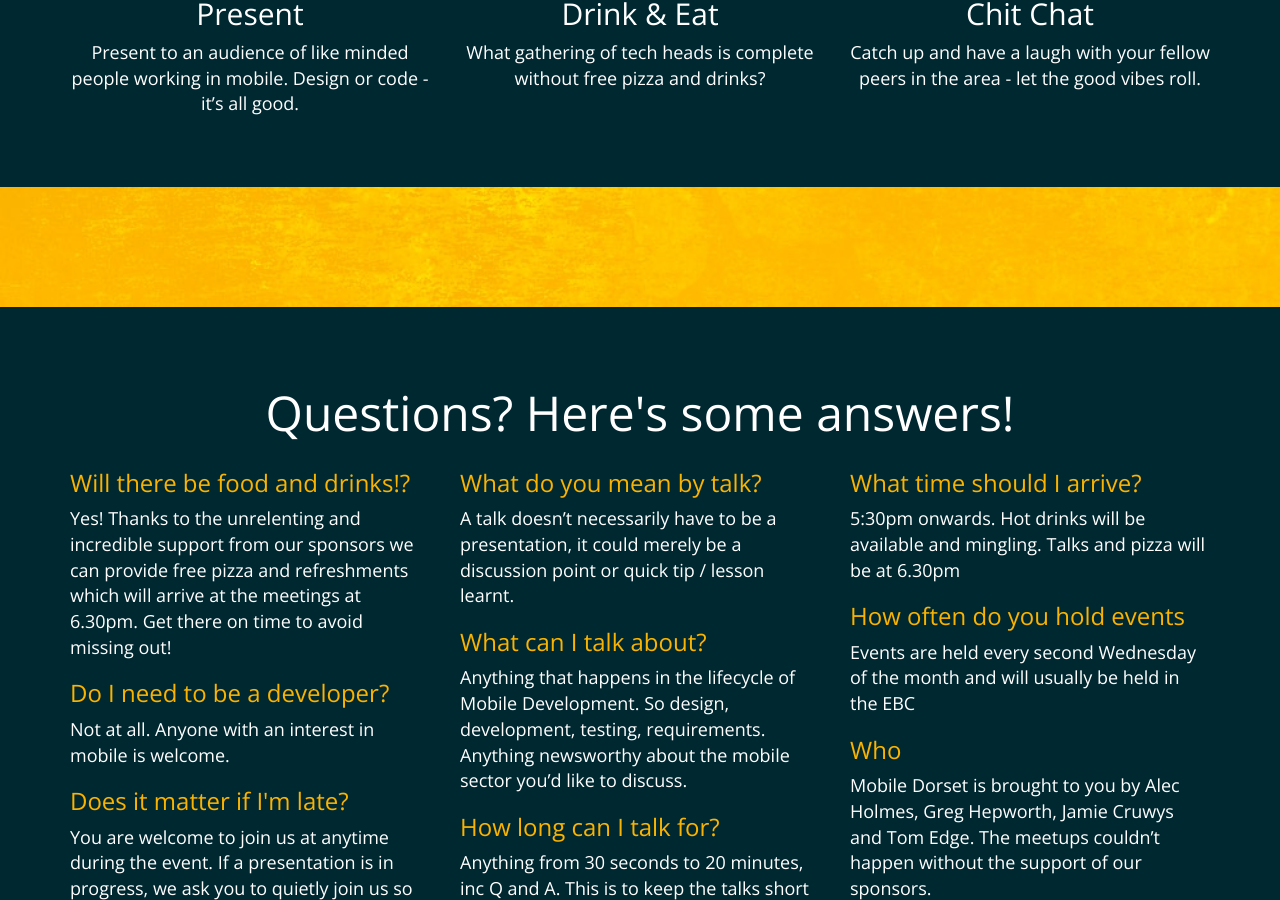
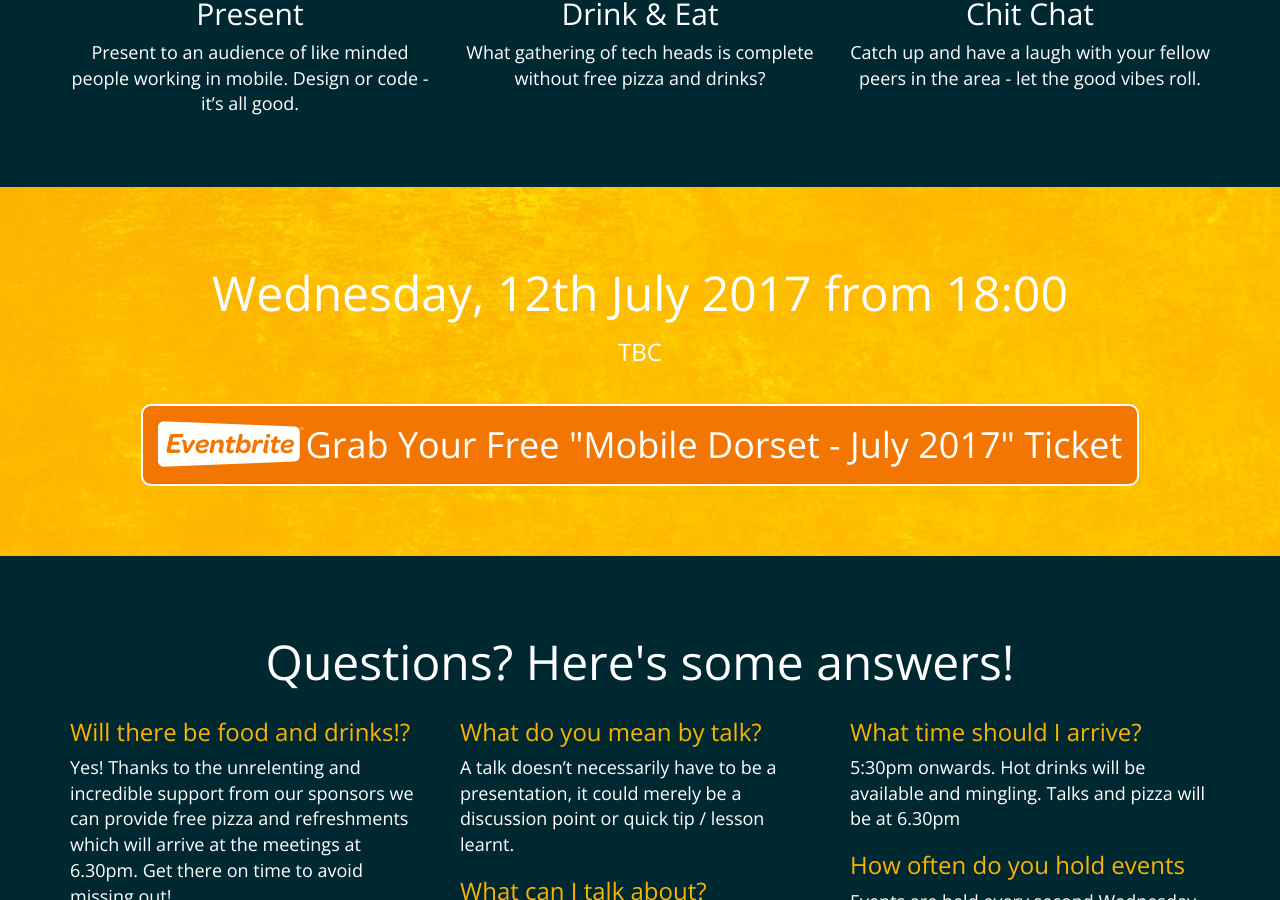
Before and after one commit to MobileDorset/mobiledorset.github.io, a Jekyll site: the page built from index.html, in a window 1280 px wide and 900 px high, scrolled down 971 px. Built offline with Jekyll 4.4.1, drawn with Linux system fonts in a browser that asks for light colours; some of the changed lines change nothing that is shown.

Commit message:
publish july 2017 event

```diff
--- a/_data/events.yml
+++ b/_data/events.yml
@@ -1,59 +1,4 @@
-- name: Mobile Dorset June
-  datetime: Wednesday, 8th June 2016 from 18:00
-  url: https://mobiledorset-june-2016.eventbrite.co.uk
-  location: EB 303 Bournemouth University Executive Business Centre
-
-- name: Mobile Dorset July
-  datetime: Wednesday, 13th July 2016 from 18:00
-  url: https://mobiledorset-july-2016.eventbrite.co.uk
-  location: EB 303 Bournemouth University Executive Business Centre
-
-- name: Mobile Dorset August
-  datetime: Wednesday, 10th August 2016 from 18:00
-  url: https://mobiledorset-august-2016.eventbrite.co.uk
-  location: EB 303 Bournemouth University Executive Business Centre
-
-- name: Mobile Dorset September
-  datetime: Wednesday, 14th September 2016 from 18:00
-  url: https://mobiledorset-september-2016.eventbrite.co.uk
-  location: EB 303 Bournemouth University Executive Business Centre
-
-- name: Mobile Dorset October
-  datetime: Wednesday, 12th October 2016 from 18:00
-  url: https://mobiledorset-october-2016.eventbrite.co.uk
-  location: EB 303 Bournemouth University Executive Business Centre
-
-- name: Mobile Dorset November
-  datetime: Wednesday, 9th November 2016 from 18:00
-  url: https://mobiledorset-november-2016.eventbrite.co.uk
-  location: EB 303 Bournemouth University Executive Business Centre
-
-- name: Mobile Dorset December
-  datetime: Wednesday, 14th December 2016 from 18:00
-  url: https://mobiledorset-december-2016.eventbrite.co.uk
-  location: EB 303 Bournemouth University Executive Business Centre
-
-- name: Mobile Dorset February 2017
-  datetime: Wednesday, 8th February 2017 from 18:00
-  url: https://mobiledorset-feb.eventbrite.co.uk
-  location: EB 303 Bournemouth University Executive Business Centre
-
-- name: Mobile Dorset March 2017
-  datetime: Wednesday, 8th March 2017 from 18:00
-  url: https://mobiledorset-march.eventbrite.co.uk
-  location: EB 303 Bournemouth University Executive Business Centre
-
-- name: Mobile Dorset - April 2017
-  datetime: Wednesday, 12th April 2017 from 18:00
-  url: https://mobiledorset-april.eventbrite.co.uk
-  location: EB 303 Bournemouth University Executive Business Centre
-
-- name: Mobile Dorset - May 2017
-  datetime: Wednesday, 10th May 2017 from 18:00
-  url: https://mobiledorset-may.eventbrite.co.uk
-  location: EB 303 Bournemouth University Executive Business Centre
-
-- name: Mobile Dorset - June 2017
-  datetime: Wednesday, 14th June 2017 from 18:00
-  url: https://mobile-dorset-june-2017.eventbrite.co.uk
-  location: EB 303 Bournemouth University Executive Business Centre
+- name: Mobile Dorset - July 2017
+  datetime: Wednesday, 12th July 2017 from 18:00
+  url: https://md-july-2017.eventbrite.co.uk
+  location: TBC
```
